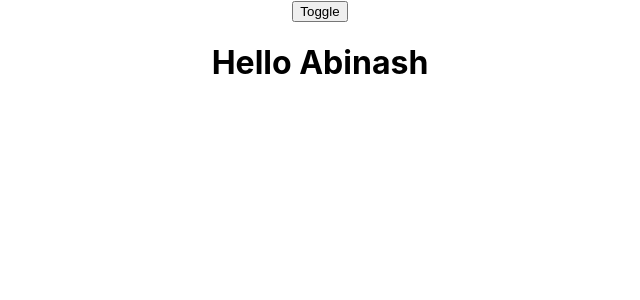
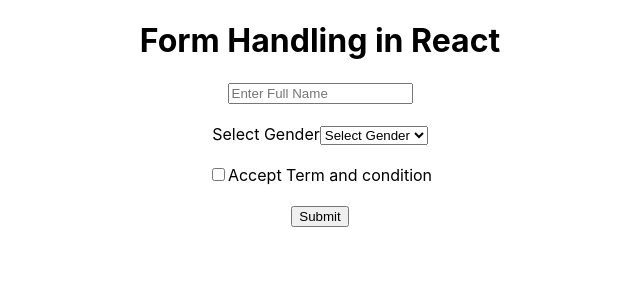
Before and after one commit to abinash0013/learning-ReactJs, a React (Create React App) app: page / in a window 1280 px wide. Shown: the top 300 px of the page, without its empty margins (320-960 px from the left). Built offline with nearby package versions, Linux system fonts and the light colour scheme.

Commit message:
Form Handling in react js using state in functional component

```diff
--- a/src/App.js
+++ b/src/App.js
@@ -5,16 +5,57 @@ import "./App.css";
 // import User from "./User";
 import Student from "./Student";
 
-// Hide and show //
+// Form handling in react js //
 function App() {
-    const [status, setStatus] = useState(true);
+    const [name, setName] = useState("");
+    const [gender, setGender] = useState("");
+    const [tnc, setTnc] = useState(false);
+    function getFormData(e) {
+        console.log(name, gender, tnc);
+        e.preventDefault();
+    }
     return (
         <div className="App">
-            <button onClick={() => setStatus(!status)}>Toggle</button>
-            {status ? <h1>Hello Abinash</h1> : null}
+            <h1>Form Handling in React</h1>
+            <form onSubmit={getFormData}>
+                <input
+                    type="text"
+                    placeholder="Enter Full Name"
+                    onChange={(e) => setName(e.target.value)}
+                />
+                <br />
+                <br />
+                <label>Select Gender</label>
+                <select onChange={(e) => setGender(e.target.value)}>
+                    <option>Select Gender</option>
+                    <option>Male</option>
+                    <option>Female</option>
+                </select>
+                <br />
+                <br />
+                <input
+                    type="checkbox"
+                    onChange={(e) => setTnc(e.target.checked)}
+                />
+                <span>Accept Term and condition</span>
+                <br />
+                <br />
+                <button type="Submit">Submit</button>
+            </form>
         </div>
     );
 }
+
+// Hide and show //
+// function App() {
+//     const [status, setStatus] = useState(true);
+//     return (
+//         <div className="App">
+//             <button onClick={() => setStatus(!status)}>Toggle</button>
+//             {status ? <h1>Hello Abinash</h1> : null}
+//         </div>
+//     );
+// }
 
 // Hide and show //
 // function App() {
```
